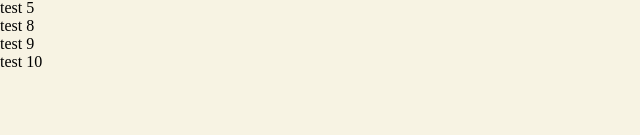
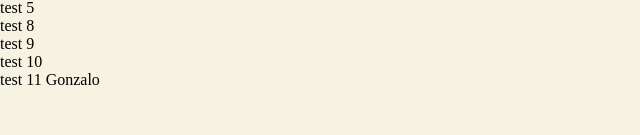
Before and after one commit to emilioQuilodran/electroServiceFront, a React (Create React App) app: page /budget in a window 1280 px wide. Shown: the part 165-300 px from the top of the page, without its empty margins (0-640 px from the left). Built offline with nearby package versions, Linux system fonts and the light colour scheme.

Commit message:
test Gonzalo

```diff
--- a/src/Components/pages/budget/budget.jsx
+++ b/src/Components/pages/budget/budget.jsx
@@ -14,6 +14,7 @@ const Budget = () => {
         <li>test 8</li>
         <li>test 9</li>
         <li>test 10</li>
+        <li>test 11 Gonzalo</li>
       </ul>
     </div>
   )
```
